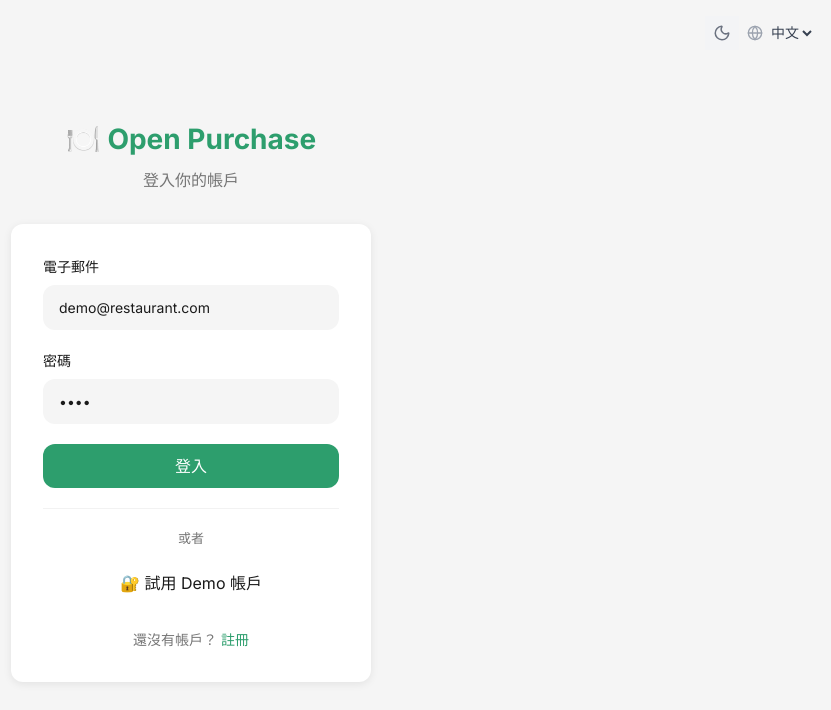
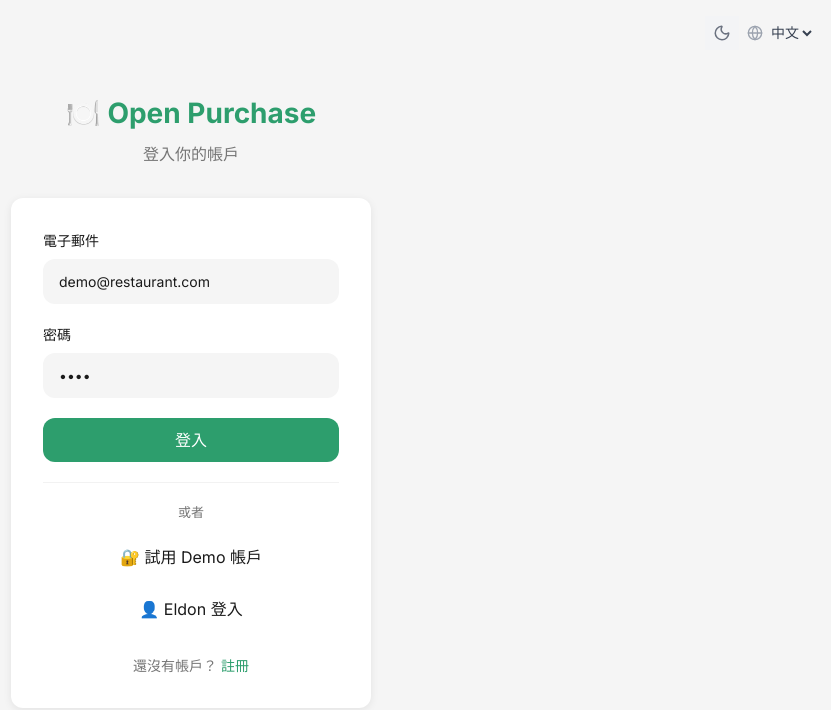
Before and after one commit to singerj295/open-purchase, a Next.js app: page /login in a window 1280 px wide. Shown: the top 710 px of the page, without its empty margins (449-1280 px from the left). Built offline with nearby package versions, Linux system fonts and the light colour scheme.

Commit message:
Add Eldon account: eldon@chta.one / 0000

```diff
--- a/src/app/(auth)/login/page.tsx
+++ b/src/app/(auth)/login/page.tsx
@@ -25,6 +25,20 @@ function LoginForm() {
       };
       localStorage.setItem('open-purchase-user', JSON.stringify(user));
       // Use window.location for full page reload to ensure auth state is fresh
+      window.location.href = "/";
+      return;
+    }
+
+    // Eldon account
+    if (email === "eldon@chta.one" && password === "0000") {
+      const user = {
+        id: "2",
+        name: "Eldon",
+        email: email,
+        restaurantName: "My Restaurant",
+        restaurantAddress: "123 Food Street, Hong Kong",
+      };
+      localStorage.setItem('open-purchase-user', JSON.stringify(user));
       window.location.href = "/";
       return;
     }
@@ -64,6 +78,11 @@ function LoginForm() {
   const handleDemoLogin = () => {
     setEmail("demo@restaurant.com");
     setPassword("demo");
+  };
+
+  const handleEldonLogin = () => {
+    setEmail("eldon@chta.one");
+    setPassword("0000");
   };
 
   return (
@@ -166,9 +185,16 @@ function LoginForm() {
             <button
               onClick={handleDemoLogin}
               className="btn-secondary"
+              style={{ width: '100%', marginBottom: '8px' }}
+            >
+              🔐 試用 Demo 帳戶
+            </button>
+            <button
+              onClick={handleEldonLogin}
+              className="btn-secondary"
               style={{ width: '100%' }}
             >
-              🔐 試用 Demo 帳戶
+              👤 Eldon 登入
             </button>
           </div>
 
```
